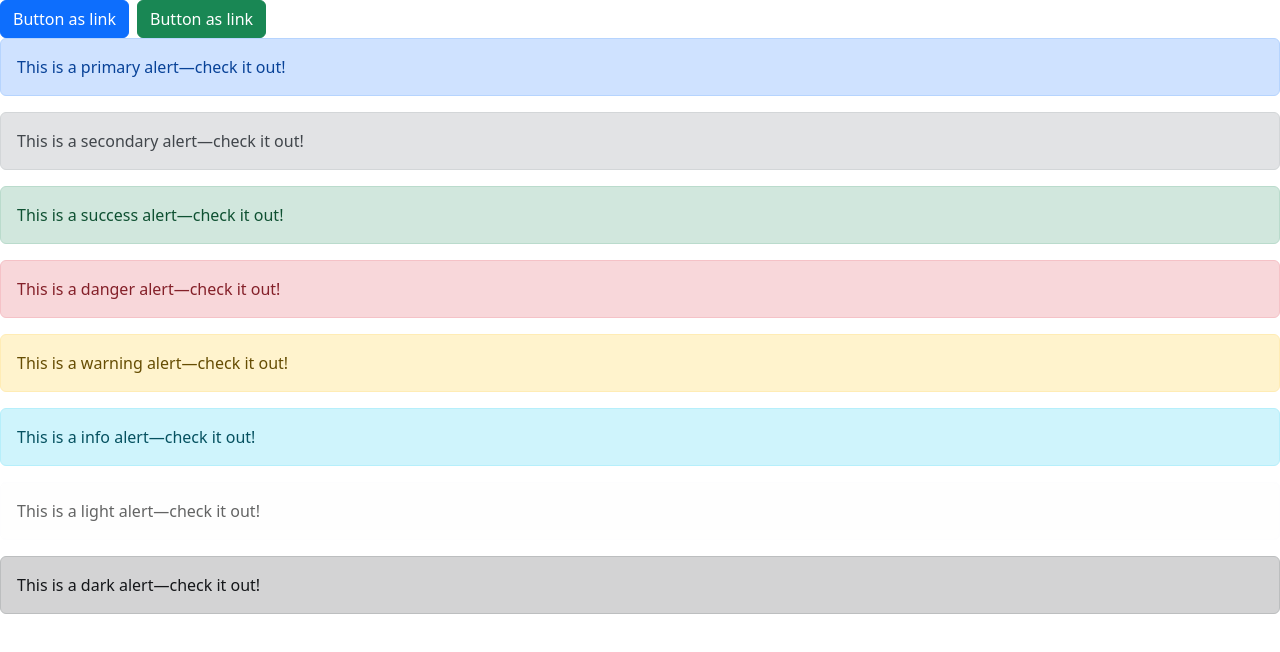
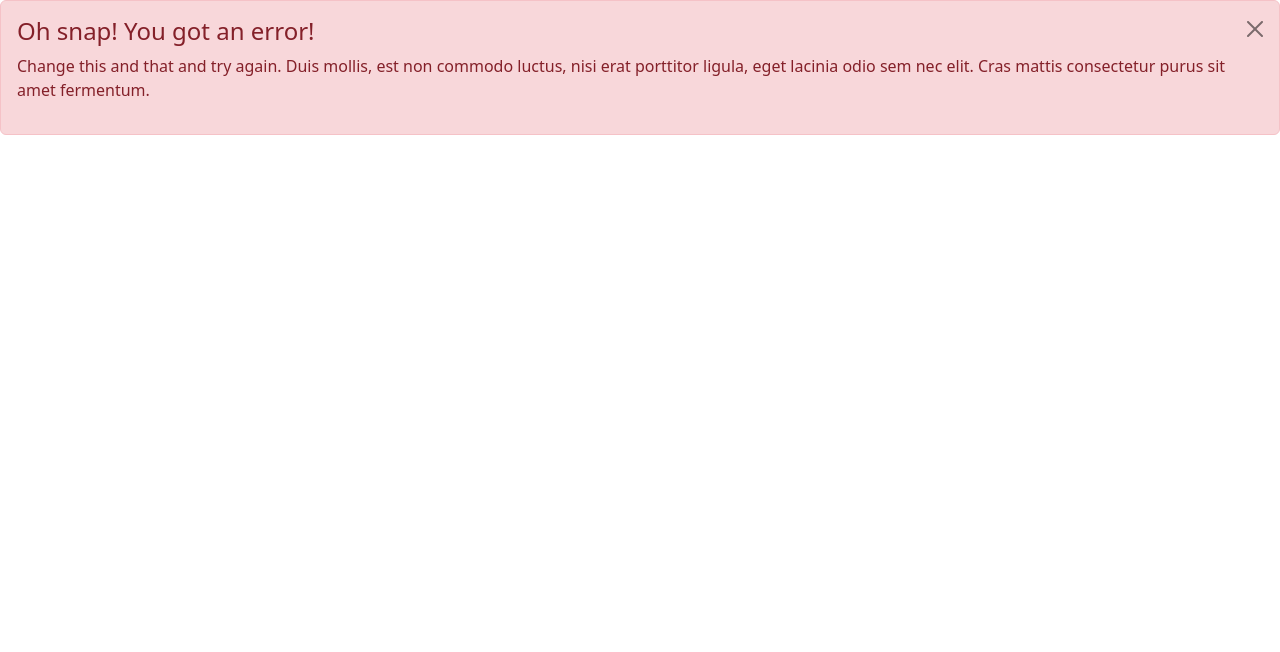
Before and after one commit to gholamreza-hasnzade/learning-reactjs, a React (Create React App) app: page / in a window 1280 px wide. Shown: the top 652 px of the page. Built offline with nearby package versions, Linux system fonts and the light colour scheme.

Commit message:
show aleart

```diff
--- a/src/practice-components/react-bootstrap/index.js
+++ b/src/practice-components/react-bootstrap/index.js
@@ -1,8 +1,8 @@
-import React from "react";
+import React, { useState } from "react";
 import { Alert, Button, Stack } from "react-bootstrap";
 
 export const ReactBootstrap = () => {
-  return (
+  /*  return (
     <div>
       <Stack direction="horizontal" gap={2}>
         <Button as="a" variant="primary">
@@ -28,5 +28,21 @@
         </Alert>
       ))}
     </div>
-  );
+  ); */
+
+  const [show, setShow] = useState(true);
+
+  if (show) {
+    return (
+      <Alert variant="danger" onClose={() => setShow(false)} dismissible>
+        <Alert.Heading>Oh snap! You got an error!</Alert.Heading>
+        <p>
+          Change this and that and try again. Duis mollis, est non commodo
+          luctus, nisi erat porttitor ligula, eget lacinia odio sem nec elit.
+          Cras mattis consectetur purus sit amet fermentum.
+        </p>
+      </Alert>
+    );
+  }
+  return <Button onClick={() => setShow(true)}>Show Alert</Button>;
 };
```
